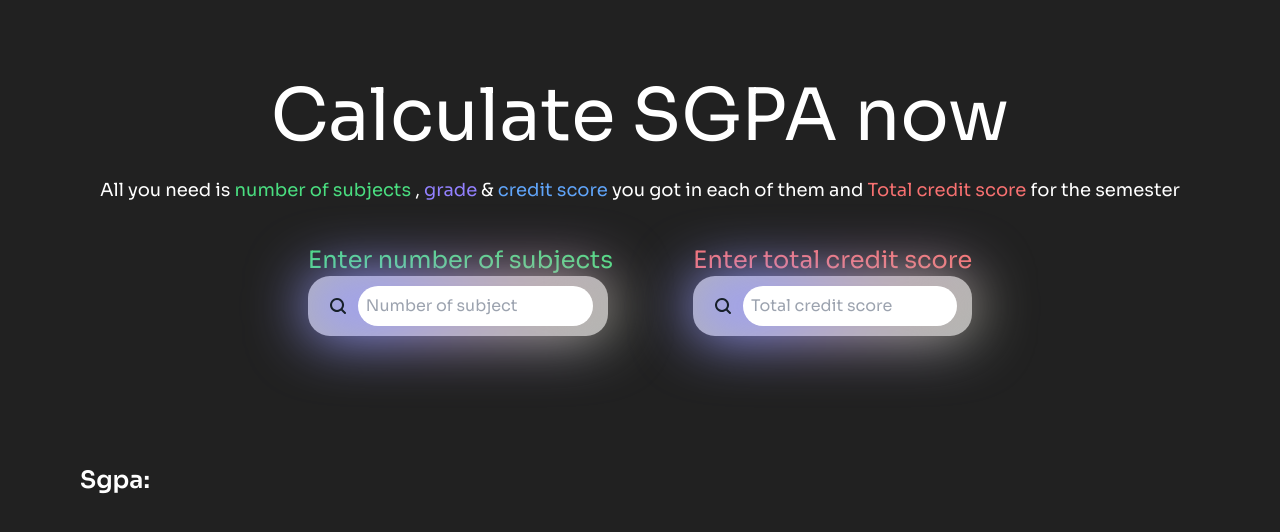
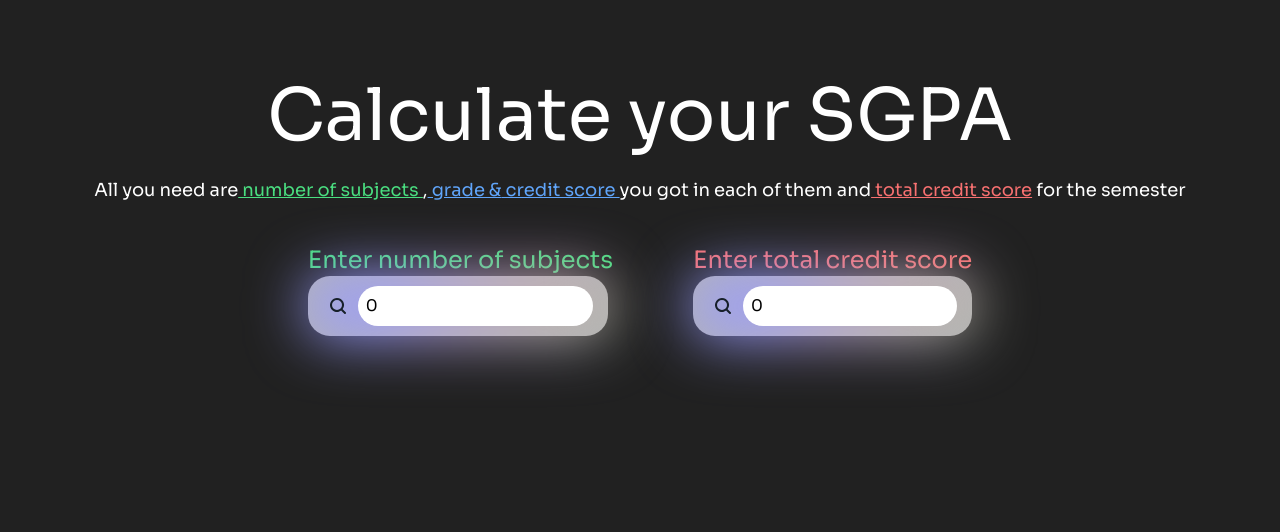
Before and after one commit to Rickyth36/Sgpa_Calculator, a React (Create React App) app: page / in a window 1280 px wide. Shown: the top 532 px of the page. Built offline with nearby package versions, Linux system fonts and the light colour scheme.

Commit message:
fixed bug in calculation

```diff
--- a/src/components/Hero.jsx
+++ b/src/components/Hero.jsx
@@ -1,66 +1,100 @@
 import React, { useState } from 'react'
-import SubInput from './SubInput';
+// import SubInput from './SubInput';
+import SubInputNew from './SubInputNew';
 
 const Hero = () => {
-  const [subNo, setSubNo] = useState("");
-  const [totalcredit, setTotalCredit] = useState("");
-  const [sumOProd, setSumOProd] = useState(0);
-  const [sgpa, setSgpa] = useState("");
+  const [subNo, setSubNo] = useState(0);
+  const [totalcredit, setTotalCredit] = useState(0);
+  const [values, setValues] = useState([])
+  // const [sumOProd, setSumOProd] = useState(0);
+  const [sgpa, setSgpa] = useState(0);
+  const [result, setResult] = useState(false);
 
 
   const handleSubNoChange = (event) => {
     const inputValue = parseInt(event.target.value);
-    setSubNo(inputValue);
-    setSumOProd(0);
+    let temp = [];
+    if (inputValue > 0) {
+      for (let i = 0; i < inputValue; i++){
+        temp.push({grade: 0, credit: 0})
+      }
+    }
+    setResult(false)
+    setSubNo(inputValue)
+    setValues(temp)
+   // setSubNo(inputValue);
+   // setSumOProd(0);
   };
 
   const handleTotalCreditChange = (event) => {
     const tCreditValue = parseInt(event.target.value);
     setTotalCredit(tCreditValue);
+    setResult(false)
   }
 
-  const updateTotalProd = (val) => {
-    if (isNaN(sumOProd) || isNaN(val)) {
-      setSumOProd(0)
-    }
-      setSumOProd(sumOProd+val)
+  // const updateTotalProd = (val) => {
+  //   if (isNaN(sumOProd) || isNaN(val)) {
+  //     setSumOProd(0)
+  //   }
+  //     setSumOProd(val)
+  // }
+
+  // const showSGPA = () => {
+  //   setSumOProd(sumOProd);
+  //   if(isNaN(sgpa)){
+  //     setSgpa(0)
+  //   }
+  //   setSgpa(sumOProd / totalcredit);
+
+  // }
+
+  const subComponents = [];
+  for (let i = 0; i < subNo; i++) {
+    subComponents.push(<SubInputNew title={`SubjectNo.${i+1}`} id={i} key={i} values={values} setValues={setValues} />);
   }
 
   const showSGPA = () => {
-    setSumOProd(sumOProd);
-    if(isNaN(sgpa)){
-      setSgpa(0)
+    // const sgpa = sumOProd / totalcredit;
+    if (totalcredit > 0) {
+      let sumOfProd = 0;
+      for (let item of values) {
+        if (item.grade =="" ) {
+          alert("Please enter a valid grade")
+          return
+        }
+        if (item.credit === "") {
+          alert("Please enter a valid credit")
+          return
+        }
+        sumOfProd += item.grade * item.credit
+      }
+      const sgpa = sumOfProd / totalcredit;
+      setSgpa(sgpa);
+      setResult(true);
+
+    } else {
+      alert("Please enter total credit score")
     }
-    setSgpa(sumOProd / totalcredit);
-
   }
 
-  const subComponents = [];
-  for (let i = 1; i <= subNo; i++) {
-    subComponents.push(<SubInput title={`SubjectNo.${i}`} id={`SubjectNo${i}`} key={i} onProdChange={updateTotalProd} />);
-  }
+  console.log("values",values);
+  console.log("totalcredit", totalcredit);
 
-  // const showSGPA = () => {
-  //   const sgpa = sumOProd / totalcredit;
-  //   console.log(sgpa);
-  //   return (
-  //     <h1 className='text-2xl text-white font-semibold'>{sgpa}</h1>
-  //   )
-  // }
+
 
   return (
     <div className='p-10 md:p-20'>
       <div className='text-center mb-10'>
-        <h1 className='text-2xl md:text-7xl font-semibold md:font-normal text-white font-sora'>Calculate SGPA now</h1>
-        <p className='text-white mt-6 text-md md:text-lg'>All you need is
-          <span className='text-green-400'> number of subjects </span>,
-          <span className='text-bluee'> grade </span>&
-          <span className='text-blue-400'> credit score </span>
+        <h1 className='text-2xl md:text-7xl font-semibold md:font-normal text-white font-sora'>Calculate your SGPA</h1>
+        <p className='text-white mt-6 text-md md:text-lg'>All you need are
+          <span className='text-green-400 underline'> number of subjects </span>,
+          <span className='text-blue-400 underline'> grade &</span>
+          <span className='text-blue-400 underline'> credit score </span>
           you got in each of them and
-          <span className='text-red-400'> Total credit score</span> for the semester
+          <span className='text-red-400 underline'> total credit score</span> for the semester
         </p>
       </div>
-      <form className='flex flex-col space-y-5 md:flex-row md:space-x-20 md:space-y-0  items-center justify-center'>
+      <form className='flex flex-col space-y-10  md:flex-row md:space-x-20 md:space-y-0  items-center justify-center'>
         <div>
           <label className='text-md md:text-2xl text-green-400 z-3'>Enter number of subjects</label>
           <div class="input__container w-full">
@@ -89,15 +123,21 @@ const Hero = () => {
       </form>
 
       <div className='p-4 mt-8 md:p-12 w-full grid grid-cols-1 md:grid-cols-2 lg:grid-cols-3 gap-9'>
-        {subComponents}
+        {
+          subComponents
+        }
       </div>
-      {subNo > 0 ? <button class="codepen-button" onClick={showSGPA} ><span>Calculate SGPA</span></button> : ""}
-      <div>
-         {/**<h1 className='text-2xl text-white font-semibold'>{sumOProd}</h1>**/}
-         <h1 className='text-2xl text-white font-semibold'>Sgpa: {sgpa}</h1>
+      {values.length > 0 ? <button class="codepen-button w-[45%] md:w-52" onClick={showSGPA} ><span className='text-xs'>Calculate SGPA</span></button> : ""}
+      {
+        result &&  (
+          <div>
+            {/**<h1 className='text-2xl text-white font-semibold'>{sumOProd}</h1>**/}
+            <h1 className='text-2xl mt-5 md:mt-10 text-center text-white font-semibold md:text-5xl'>Your Sgpa is <span className='text-bluee'>{sgpa}</span></h1>
+          </div>
+        )
+      }
+    </div>
 
-      </div>
-    </div>
   );
 }
 
--- a/src/components/SubInput.jsx
+++ b/src/components/SubInput.jsx
@@ -27,6 +27,10 @@ const SubInput = ({ title, id, onProdChange }) => {
       setProd(grade * creditValue);
       onProdChange(grade * creditValue);
   }
+
+  console.log("grade",grade);
+  console.log("credit",credit);
+  console.log("prod",prod);
   return (
     <div className='bg-grayy p-5 rounded-lg w-full'>
       <h3 className='text-md md:text-lg font-semibold text-green-400 text-shadow-lg'>{title}</h3>
--- /dev/null
+++ b/src/components/SubInputNew.jsx
@@ -0,0 +1,51 @@
+import React from 'react'
+
+const SubInputNew = ({ title, id, values, setValues }) => {
+    // const handleGradeChange = (event) => {
+    //     console.log("event.target.value",event.target.value);
+    //     const arr = [...values];
+    //     arr[id].grade = event.target.value ? parseInt(event.target.value) : ""
+    //     setValues(arr);
+    // }
+    const handleGradeChange = (event) => {
+        console.log("event.target.value",event.target.value);
+        const arr = [...values];
+        arr[id].grade = event.target.value ? parseInt(event.target.value) : ""
+        setValues(arr);
+    }
+
+    const handleCreditChange = (event) => {
+        const arr = [...values];
+        arr[id].credit = parseInt(event.target.value)
+        setValues(arr);
+    }
+
+  return (
+      <div className='bg-grayy p-5 md:pl-10 rounded-[1rem] md:py-8'>
+      <h3 className='text-md md:text-lg font-semibold text-green-400 text-shadow-lg'>{title}</h3>
+      <div className='flex flex-col'>
+        {/*<label className='text-sm md:text-base text-bluee font-semibold' >Grade</label>
+        <input value={values[id].grade} onChange={handleGradeChange} className='rounded-lg border-shadow-lg border border-dark w-full md:w-[70%] p-2 placeholder:text-xs' placeholder='Grade ' type='number'></input>
+        */}
+        <label for="grade" className='text-sm md:text-base text-blue-400 font-semibold'>Enter your grade:</label>
+        <select className='rounded-lg p-2 w-[90%] md:w-[80%]' name="grade" id="grade" onChange={handleGradeChange}>
+          <option value="">Choose your grade</option>
+          <option value="10">A+</option>
+          <option value="9">A</option>
+          <option value="8">B+</option>
+          <option value="7">B</option>
+          <option value="6">C</option>
+          <option value="5">D</option>
+          <option value="0">F</option>
+        </select>
+      </div>
+      <div className='flex flex-col mt-1 '>
+        <label className='text-sm md:text-base text-blue-400 font-semibold' >Credit score</label>
+        <input value={values[id].credit} onChange={handleCreditChange} className='rounded-lg border-shadow-lg border border-dark w-[90%] md:w-[80%] p-2 placeholder:text-xs' placeholder='Credit score ' type='number'></input>
+      </div>
+      {/*<p className='text-white'>{values[id].grade * values[id].credit}</p>*/}
+    </div>
+  )
+}
+
+export default SubInputNew
```
